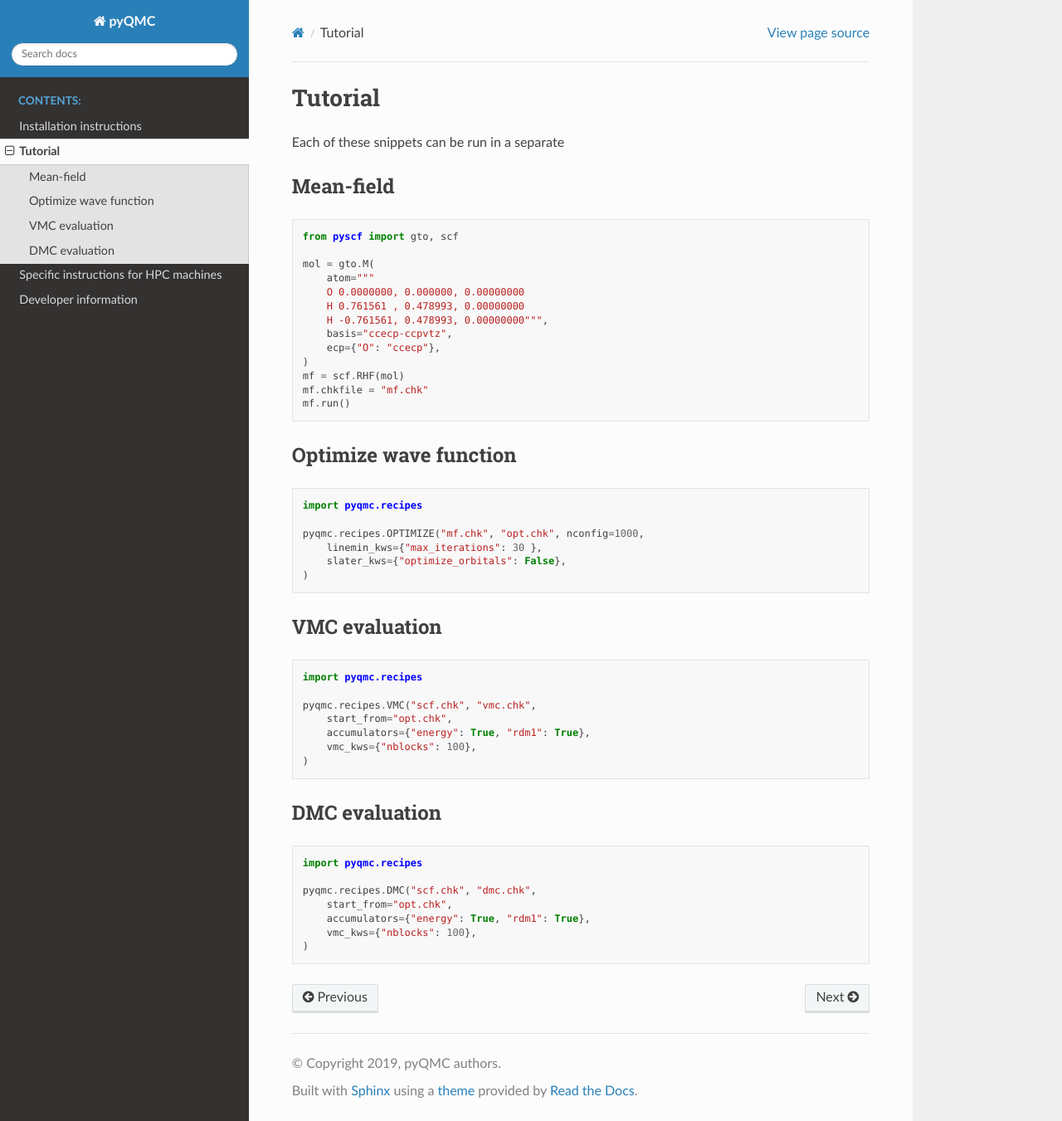
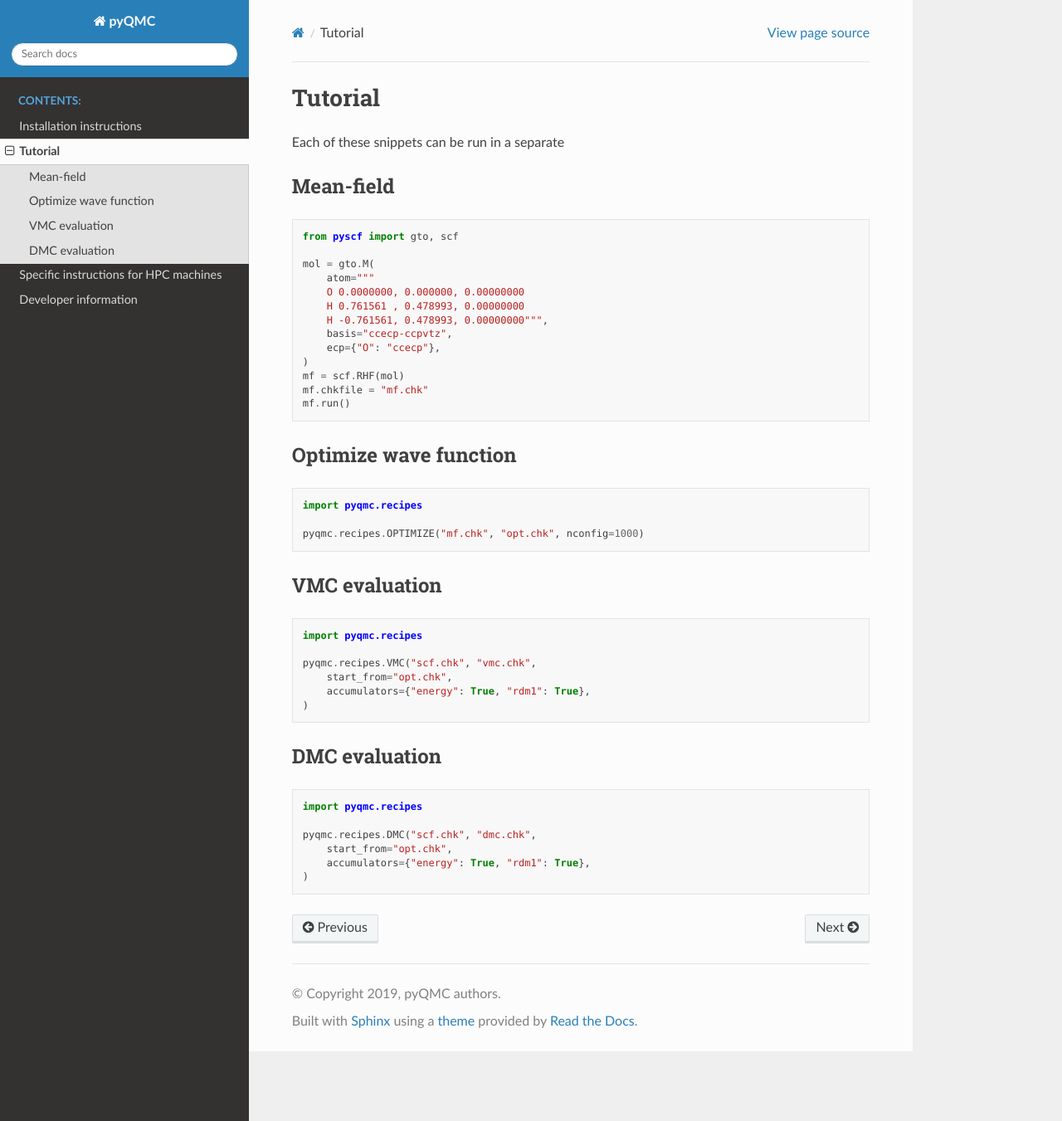
Before and after one commit to WagnerGroup/pyqmc, a Sphinx documentation site: the page built from doc/source/tutorial.md, in a window 1280 px wide and 1351 px high. Shown: the whole window at 83% size. Built offline with Sphinx 7.4.7 and the Read the Docs theme 2.0.0, drawn with Linux system fonts in a browser that asks for light colours.

Commit message:
improved tutorial

````diff
--- a/doc/source/tutorial.md
+++ b/doc/source/tutorial.md
@@ -27,10 +27,7 @@ mf.run()
 ```
 import pyqmc.recipes
 
-pyqmc.recipes.OPTIMIZE("mf.chk", "opt.chk", nconfig=1000,
-    linemin_kws={"max_iterations": 30 },
-    slater_kws={"optimize_orbitals": False},
-)
+pyqmc.recipes.OPTIMIZE("mf.chk", "opt.chk", nconfig=1000)
 ```
 
 ### VMC evaluation
@@ -41,7 +38,6 @@ import pyqmc.recipes
 pyqmc.recipes.VMC("scf.chk", "vmc.chk",
     start_from="opt.chk",
     accumulators={"energy": True, "rdm1": True},
-    vmc_kws={"nblocks": 100},
 )
 ```
 
@@ -53,6 +49,5 @@ import pyqmc.recipes
 pyqmc.recipes.DMC("scf.chk", "dmc.chk",
     start_from="opt.chk",
     accumulators={"energy": True, "rdm1": True},
-    vmc_kws={"nblocks": 100},
 )
 ```
````
